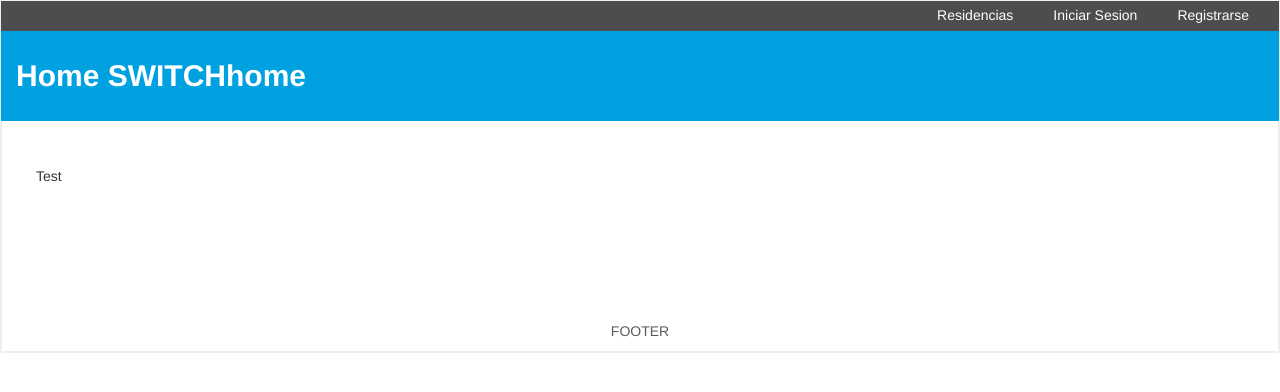
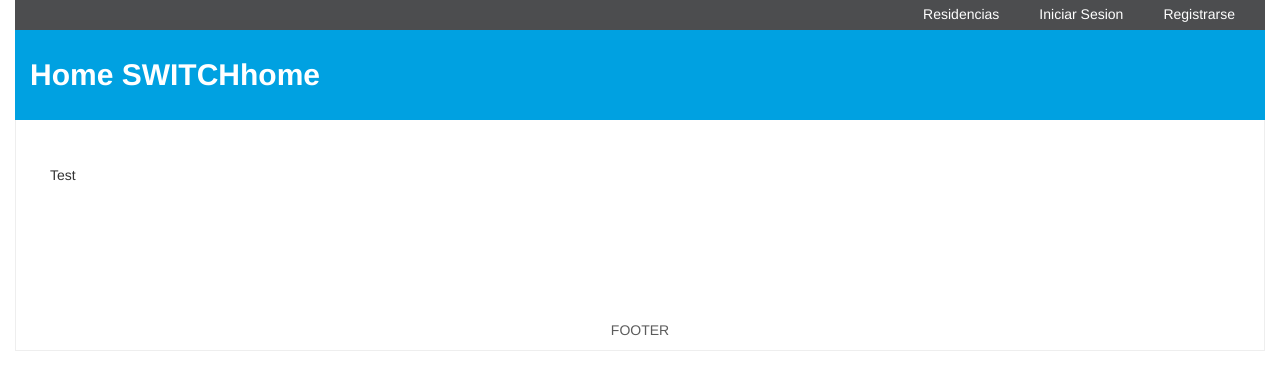
Before and after one commit to matiasromero/g31, a Vue app in the folder front-end/: page /inicio in a window 1280 px wide. Shown: the top 392 px of the page. Built offline with nearby package versions, Linux system fonts and the light colour scheme.

Commit message:
crud de residencias sin los estilos

```diff
--- a/front-end/src/App.vue
+++ b/front-end/src/App.vue
@@ -1,5 +1,5 @@
 <template>
-  <div id="app" class="col-lg-12">
+  <div id="App" class="col-lg-12">
 
        <nav id="nav" class="col-lg-12">
           <ul>
@@ -7,7 +7,7 @@
             <router-link tag="li" router-link-active to="/iniciar-sesion"><a>Iniciar Sesion</a></router-link>
             <router-link tag="li" router-link-active to="/abmResidencia"><a>Residencias</a></router-link>
 					</ul>
-      </nav>
+        </nav>
       <header id="header" class="col-lg-12">
           <h1>Home SWITCHhome </h1>
       </header>
--- a/front-end/src/components/abmResidencia.vue
+++ b/front-end/src/components/abmResidencia.vue
@@ -1,5 +1,5 @@
 <template>
-  <div class="container mt-5" id="residencia">
+  <div class="container mt-5" id="App">
 
       <h3>Residencias</h3>
       <h5>{{titulo}}</h5>
@@ -29,7 +29,7 @@
 
 <script>
   export default {
-    name: 'residencia',
+    name: 'App',
     data: {
 
         titulo: 'Altas Bajas y Modificacion de residencias',
@@ -63,91 +63,3 @@
 
   };
 </script>
-
-<style>
-
-  #content{
-	margin-top: 0 auto;
-	border:1px solid #eee;
-	border-radius: 2px;
-	background: white;
-	box-shadow: 0px 2px, 5px #CCC;
-	padding: 0px;
-}
-
-#header{
-	background: #00A1E1;
-	color:white;
-	margin:0px;
-	height: 90px;
-	line-height: 90px;
-}
-
-#header h1{
-	display: block;
-	line-height: 50px;
-	font-weight: bold;
-	font-size: 30px;
-}
-
-#nav{
-	padding: 0px;
-	margin: 0px;
-	background: #4C4D4F;
-
-}
-
-#nav ul{
-	list-style: none;
-	margin: 0px;
-	padding-left: 20px;
-}
-
-#nav ul li{
-	float: right;
-	margin-right: 20px;
-
-}
-
-#nav ul li a{
-	display: block;
-	color: white;
-	height: 30px;
-	line-height: 29px;
-	padding-left: 10px;
-	padding-right: 10px;
-	transition: all 300ms;
-
-
-}
-
-#nav ul li a:hover{
-	text-decoration: none;
-	background: rgb(103, 104, 107);
-}
-
-#main {
-	padding: 35px;
-  margin-top: 10px;
-  margin-bottom: 100px;
-	border-radius: 5px;
-}
-
-#footer{
-	margin-top: 30px;
-	padding-top: 10px;
-	border:1px solid #eee;
-	color: rgb(92, 92, 92);
-
-}
-
-#footer p{
-	text-align: center;
-}
-
-  .router-link-exact-active{
-    text-decoration: none !important;
-	  background: rgb(103, 104, 107);
-  }
-
-</style>
```
